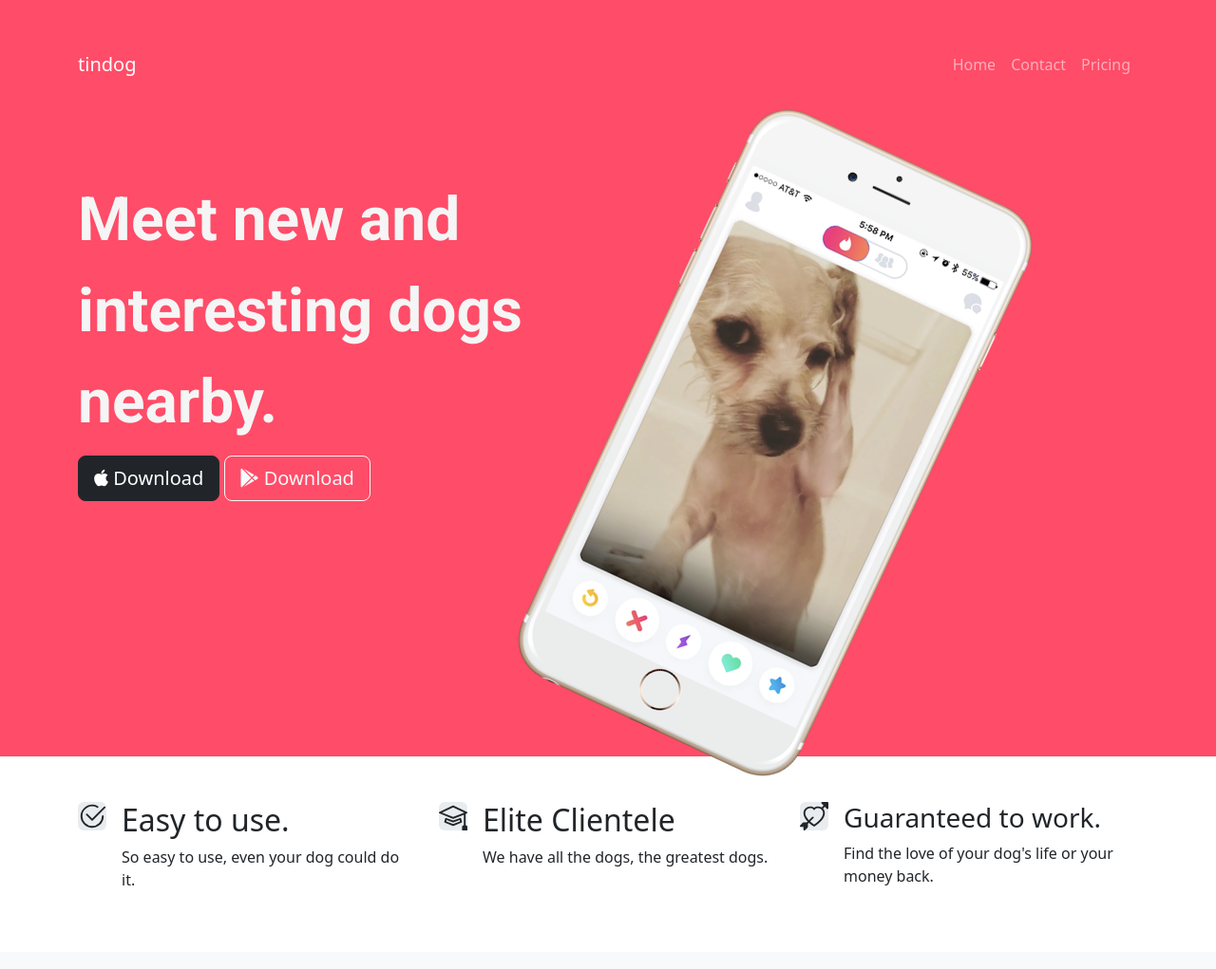
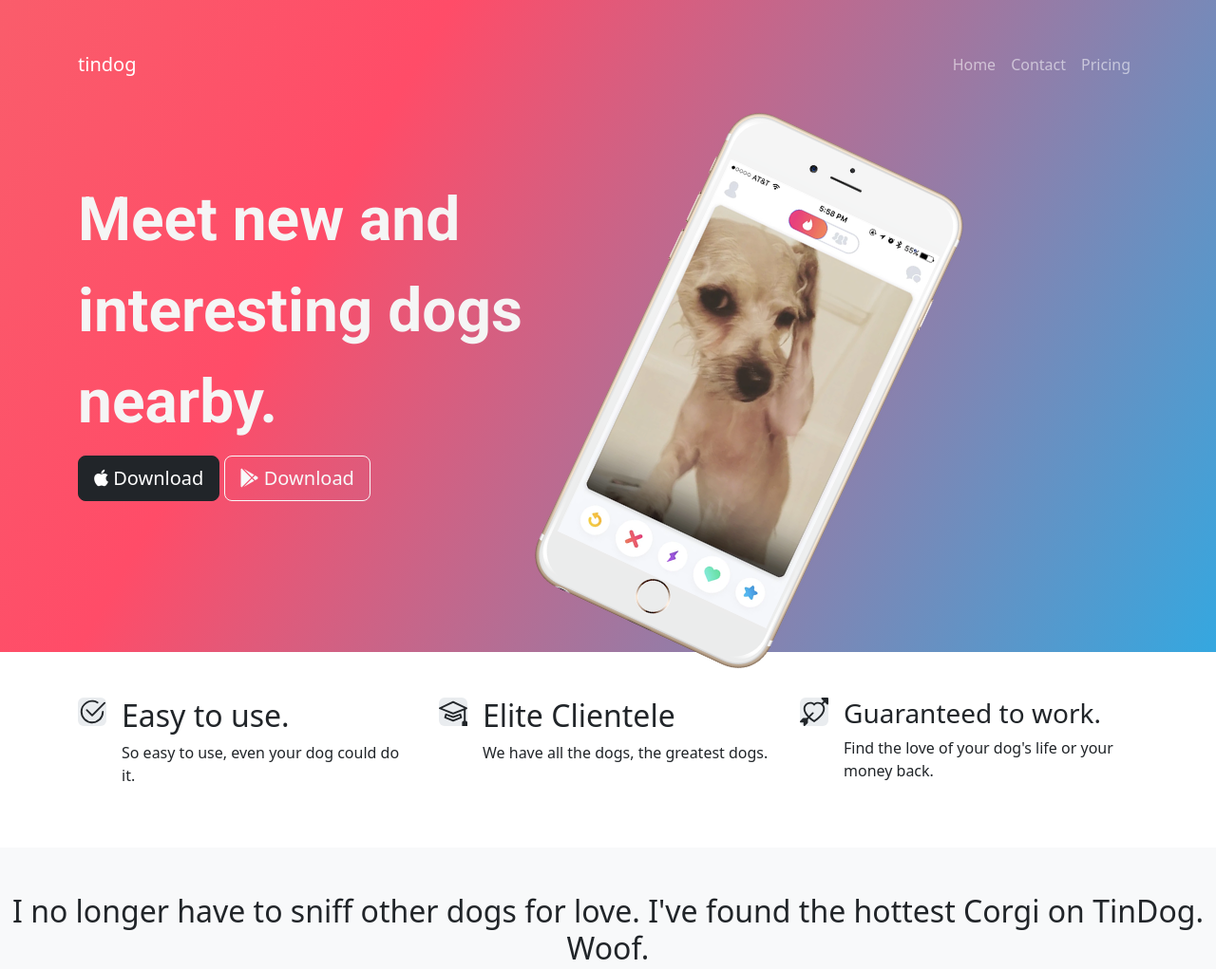
Before and after one commit to mahedee007/tindog-website, a plain HTML site: page index.html in a window 1280 px wide. Shown: the top 1021 px of the page at 95% size. Drawn offline with nearby package versions, Linux system fonts and the light colour scheme.

Commit message:
gredient bg added

```diff
--- a/css/styles.css
+++ b/css/styles.css
@@ -1,5 +1,19 @@
-#title {
-  background-color: #ff4c68;
+.gradient-background {
+  background: linear-gradient(300deg, #00bfff, #ff4c68, #ef8172);
+  background-size: 180% 180%;
+  animation: gradient-animation 18s ease infinite;
+}
+
+@keyframes gradient-animation {
+  0% {
+    background-position: 0% 50%;
+  }
+  50% {
+    background-position: 100% 50%;
+  }
+  100% {
+    background-position: 0% 50%;
+  }
 }
 .hero-title {
   color: whitesmoke;
@@ -9,6 +23,6 @@
   line-height: 1.5;
 }
 .title-image {
-  width: 60%;
+  width: 50%;
   transform: rotate(25deg);
 }
--- a/index.html
+++ b/index.html
@@ -21,7 +21,7 @@
 
 <body>
 
-  <section id="title" >
+  <section id="title" class="gradient-background " >
 
     <!-- Nav Bar -->
     <nav class="navbar navbar-expand-lg navbar-dark py-5 ">
@@ -55,8 +55,8 @@
 
     <!-- Title -->
 
-    <div class="container">
-      <div class="row">
+    <div class="container ">
+      <div class="row  text-lg-start text-center">
         <div class="col-lg-6 col-12 py-5">
           <h1 class="hero-title">Meet new and interesting dogs nearby.</h1>
           <button class="btn btn-lg btn-dark" type="button"><i class="fab fa-apple"></i> Download</button>
@@ -152,7 +152,7 @@
   <!-- Press -->
 
   <section id="press" class="container mt-5 text-center">
-    <div class="row">
+    <div class="row row-gap-5">
       <div class="col-lg-3 col-12">
         <img  src="images/techcrunch.png" alt="tc-logo" height="30">
       </div>
```
